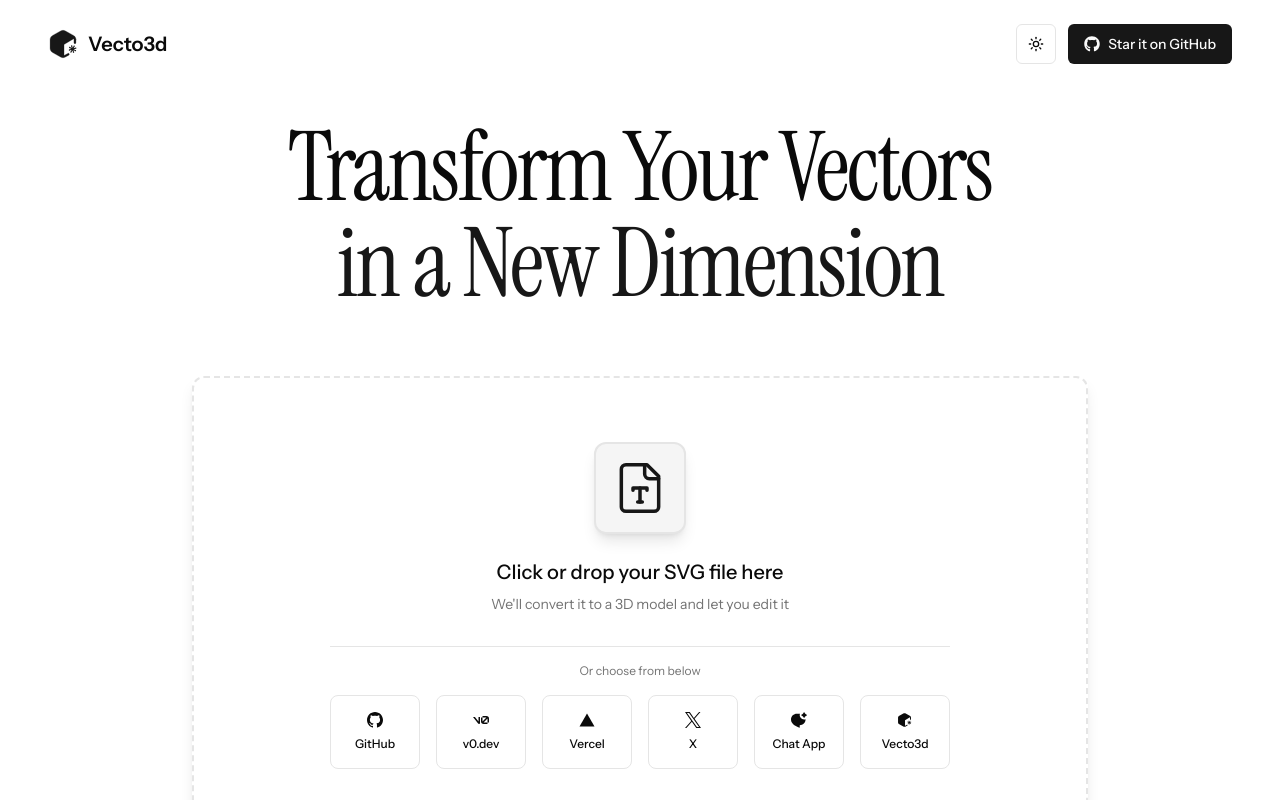
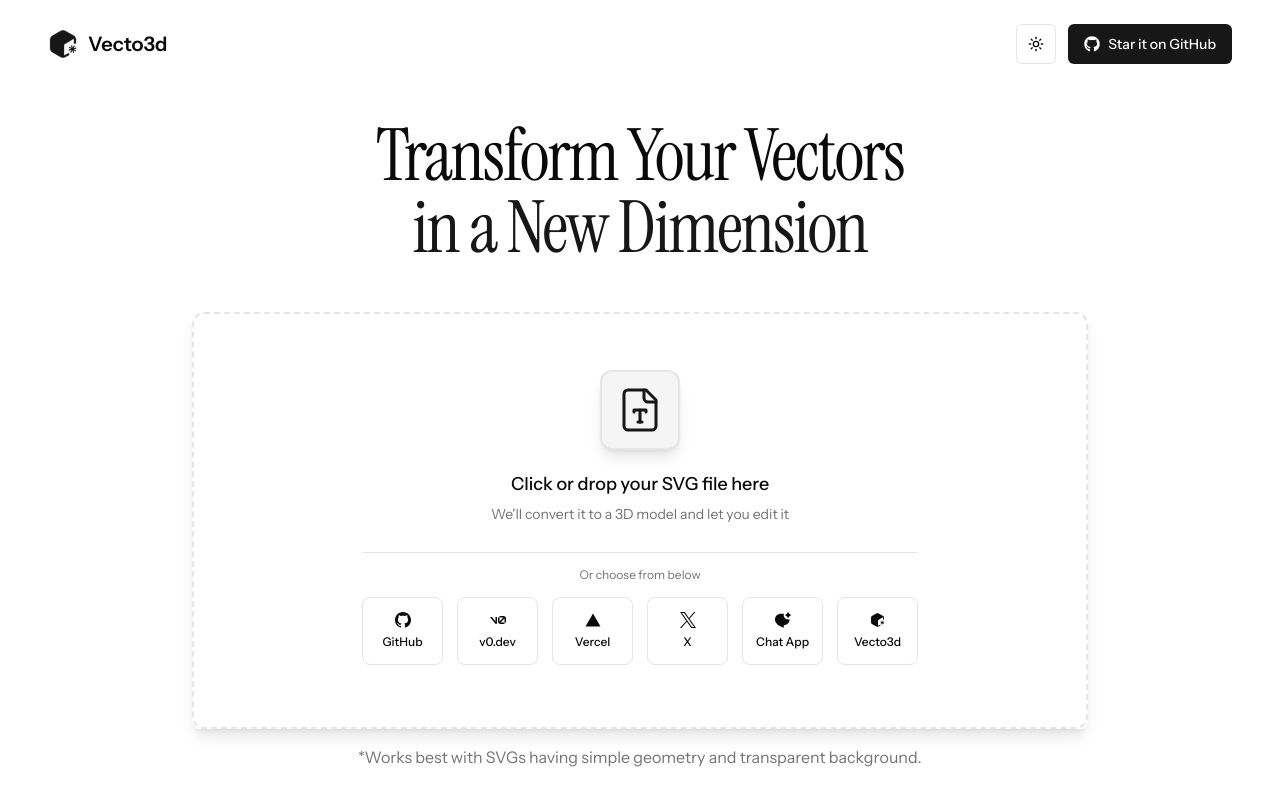
Before and after one commit to pillmotion/vecto3d, a Next.js app: page / in a window 1280 px wide. Shown: the top 800 px of the page. Built offline with nearby package versions, Linux system fonts and the light colour scheme.

Commit message:
Landing page UX improved + Better values for sliders

```diff
--- a/app/page.tsx
+++ b/app/page.tsx
@@ -32,10 +32,30 @@ export default function Home() {
   const handleFileUpload = (data: string, name: string) => {
     setSvgData(data);
     setFileName(name);
+
+    setTimeout(() => {
+      const element = document.getElementById("continue-button-section");
+      if (element) {
+        window.scrollTo({
+          top: element.offsetTop - window.innerHeight / 4,
+          behavior: "smooth",
+        });
+      }
+    }, 300);
   };
 
   const handleIconSelect = (iconName: string) => {
     setSelectedIcon(iconName);
+
+    setTimeout(() => {
+      const element = document.getElementById("continue-button-section");
+      if (element) {
+        window.scrollTo({
+          top: element.offsetTop - window.innerHeight / 4,
+          behavior: "smooth",
+        });
+      }
+    }, 500);
   };
 
   const handleContinue = async () => {
@@ -128,9 +148,9 @@ export default function Home() {
         initial="hidden"
         animate="show">
         {/* Main Headline */}
-        <motion.div className="text-center mb-10 md:mb-16" variants={fadeUp}>
+        <motion.div className="text-center mb-10 md:mb-12" variants={fadeUp}>
           <motion.h1
-            className="font-serif text-4xl md:text-5xl lg:text-8xl tracking-tight leading-tight md:leading-tight"
+            className="font-serif text-4xl md:text-5xl lg:text-7xl tracking-tight leading-tight md:leading-tight"
             variants={fadeUp}>
             Transform Your Vectors <br className="hidden sm:block" />
             <span className="text-primary">in a New Dimension</span>
@@ -170,7 +190,7 @@ export default function Home() {
                   onIconSelect={handleIconSelect}
                 />
                 <motion.p
-                  className="text-base text-center text-muted-foreground mt-4"
+                  className="text-base text-center text-muted-foreground mt-4 mb-6"
                   initial={{ opacity: 0 }}
                   animate={{ opacity: 1 }}
                   transition={{ delay: 0.3 }}>
@@ -179,7 +199,9 @@ export default function Home() {
                 </motion.p>
               </motion.div>
 
-              <div className="h-24 mt-2 flex items-center justify-center">
+              <div
+                id="continue-button-section"
+                className="h-20 mb-8 mt-2 flex items-center justify-center">
                 <AnimatePresence>
                   {svgData && (
                     <motion.div
@@ -189,8 +211,8 @@ export default function Home() {
                       exit={{ opacity: 0, y: 20 }}
                       transition={{
                         type: "spring",
-                        stiffness: 500,
-                        damping: 25,
+                        stiffness: 400,
+                        damping: 30,
                         mass: 1,
                       }}
                       className="w-full flex justify-center">
--- a/components/controls/geometry-controls.tsx
+++ b/components/controls/geometry-controls.tsx
@@ -48,9 +48,9 @@ export function GeometryControls({
         <Label htmlFor="depth">Thickness: {depth}</Label>
         <Slider
           id="depth"
-          min={1}
-          max={50}
-          step={1}
+          min={0.5}
+          max={100}
+          step={0.5}
           value={[depth]}
           onValueChange={(value) => setDepth(value[0])}
         />
--- a/components/file-upload.tsx
+++ b/components/file-upload.tsx
@@ -139,13 +139,13 @@ export function FileUpload({
       if (IconComponent) {
         return (
           <motion.div
-            className="relative z-10 flex items-center justify-center w-36 h-36"
+            className="relative z-10 flex items-center justify-center w-32 h-32"
             initial={{ opacity: 0, scale: 0.8 }}
             animate={{ opacity: 1, scale: 1 }}
             transition={{ type: "spring", damping: 20 }}>
             <div className="absolute inset-0 bg-primary/10 rounded-full blur-xl transform scale-75" />
-            <div className="relative z-10 w-24 h-24 p-1 rounded-xl bg-background/80 backdrop-blur-sm border-2 border-primary/30 shadow-xl shadow-primary/20 flex items-center justify-center overflow-hidden">
-              <IconComponent size={64} />
+            <div className="relative z-10 w-22 h-22 p-1 rounded-xl bg-background/80 backdrop-blur-sm border-2 border-primary/30 shadow-xl shadow-primary/20 flex items-center justify-center overflow-hidden">
+              <IconComponent size={58} />
             </div>
           </motion.div>
         );
@@ -163,7 +163,7 @@ export function FileUpload({
         <CardContent className="p-0">
           <motion.div
             ref={dropZoneRef}
-            className={`relative min-h-[300px] flex flex-col items-center justify-center cursor-pointer px-12 py-16 transition-all duration-300 ${
+            className={`relative min-h-[270px] flex flex-col items-center justify-center cursor-pointer px-10 py-14 transition-all duration-300 ${
               isDragging
                 ? "border-primary border-4 border-dashed bg-primary/10"
                 : "border-border border-2 border-dashed hover:bg-muted/30"
@@ -192,7 +192,7 @@ export function FileUpload({
 
             <div className="flex flex-col items-center justify-center">
               <motion.div
-                className="relative h-fit mb-6 flex items-center justify-center"
+                className="relative h-fit mb-5 flex items-center justify-center"
                 animate={{
                   scale: isDragging ? 1.1 : 1,
                   y: isDragging ? -5 : 0,
@@ -200,13 +200,13 @@ export function FileUpload({
                 transition={{ type: "spring", stiffness: 300, damping: 15 }}>
                 {svgContent ? (
                   <motion.div
-                    className="relative z-10 flex items-center justify-center w-36 h-36"
+                    className="relative z-10 flex items-center justify-center w-32 h-32"
                     initial={{ opacity: 0, scale: 0.8 }}
                     animate={{ opacity: 1, scale: 1 }}
                     transition={{ type: "spring", damping: 20 }}>
                     <div className="absolute inset-0 bg-primary/10 rounded-full blur-xl transform scale-75" />
                     <div
-                      className="relative z-10 w-24 h-24 p-1 rounded-xl bg-background/80 backdrop-blur-sm border-2 border-primary/30 shadow-xl shadow-primary/20 flex items-center justify-center overflow-hidden"
+                      className="relative z-10 w-22 h-22 p-1 rounded-xl bg-background/80 backdrop-blur-sm border-2 border-primary/30 shadow-xl shadow-primary/20 flex items-center justify-center overflow-hidden"
                       dangerouslySetInnerHTML={{
                         __html: svgContent
                           .replace(/width="[^"]*"/, 'width="100%"')
@@ -221,7 +221,7 @@ export function FileUpload({
                 ) : (
                   <div>
                     <motion.div
-                      className={`relative z-10 p-4 rounded-xl border-2 shadow-lg ${
+                      className={`relative z-10 p-3.5 rounded-xl border-2 shadow-lg ${
                         isDragging
                           ? "border-primary bg-primary-foreground"
                           : "border-border bg-muted"
@@ -233,7 +233,7 @@ export function FileUpload({
                         rotate: { repeat: Infinity, duration: 0.5 },
                       }}>
                       <FileType
-                        className={`h-14 w-14 ${
+                        className={`h-12 w-12 ${
                           isDragging
                             ? "text-primary animate-pulse"
                             : "text-primary"
@@ -245,14 +245,14 @@ export function FileUpload({
                 )}
               </motion.div>
 
-              <div className="text-center space-y-2">
+              <div className="text-center space-y-1.5">
                 <motion.div
                   animate={{
                     opacity: isDragging ? 0 : 1,
                     height: isDragging ? 0 : "auto",
                   }}
                   transition={{ duration: 0.2 }}>
-                  <p className="text-xl font-medium">
+                  <p className="text-lg font-medium">
                     {fileName ? (
                       <motion.span
                         initial={{ opacity: 0 }}
@@ -264,19 +264,19 @@ export function FileUpload({
                       "Click or drop your SVG file here"
                     )}
                   </p>
-                  <p className="text-muted-foreground text-sm mt-2">
+                  <p className="text-muted-foreground text-sm mt-1.5">
                     {svgContent || selectedIcon
                       ? "Let's make it 3D!"
                       : "We'll convert it to a 3D model and let you edit it"}
                   </p>
 
-                  <div className="mt-8">
-                    <div className="w-full h-[1px] bg-border my-4"></div>
-                    <p className="text-xs text-muted-foreground mb-4">
+                  <div className="mt-7">
+                    <div className="w-full h-[1px] bg-border my-3.5"></div>
+                    <p className="text-xs text-muted-foreground mb-3.5">
                       Or choose from below
                     </p>
                     <motion.div
-                      className="flex flex-wrap justify-center gap-4"
+                      className="flex flex-wrap justify-center gap-3.5"
                       variants={{
                         hidden: { opacity: 0 },
                         show: {
@@ -309,7 +309,7 @@ export function FileUpload({
                               selectedIcon === icon.name ? "default" : "outline"
                             }
                             size="lg"
-                            className={`flex flex-col items-center justify-center p-4 h-auto w-[90px] gap-2 rounded-lg transition-all duration-200 ${
+                            className={`flex flex-col items-center justify-center p-3.5 h-auto w-[81px] gap-1.5 rounded-lg transition-all duration-200 ${
                               selectedIcon === icon.name
                                 ? "bg-primary text-primary-foreground shadow-lg scale-105"
                                 : "hover:bg-muted/60 hover:scale-105"
@@ -318,7 +318,7 @@ export function FileUpload({
                               e.stopPropagation();
                               handleIconSelect(icon.name);
                             }}>
-                            <icon.component size={38} />
+                            <icon.component size={34} />
                             <span className="text-xs font-medium whitespace-nowrap">
                               {icon.name}
                             </span>
@@ -335,7 +335,7 @@ export function FileUpload({
                     height: isDragging ? "auto" : 0,
                   }}
                   transition={{ duration: 0.2 }}>
-                  <p className="text-xl font-medium text-primary">
+                  <p className="text-lg font-medium text-primary">
                     Drop your SVG file here
                   </p>
                 </motion.div>
@@ -345,7 +345,7 @@ export function FileUpload({
             {isDragging && (
               <>
                 <motion.div
-                  className="absolute w-20 h-20 rounded-full bg-primary/20 blur-xl"
+                  className="absolute w-18 h-18 rounded-full bg-primary/20 blur-xl"
                   animate={{
                     x: [0, 30, -30, 0],
                     y: [0, -30, 30, 0],
@@ -359,7 +359,7 @@ export function FileUpload({
                   style={{ top: "20%", left: "20%" }}
                 />
                 <motion.div
-                  className="absolute w-16 h-16 rounded-full bg-primary/20 blur-xl"
+                  className="absolute w-14 h-14 rounded-full bg-primary/20 blur-xl"
                   animate={{
                     x: [0, -40, 40, 0],
                     y: [0, 40, -40, 0],
```
Also changed, not shown: app/edit/page.tsx (+21 -21 lines).
